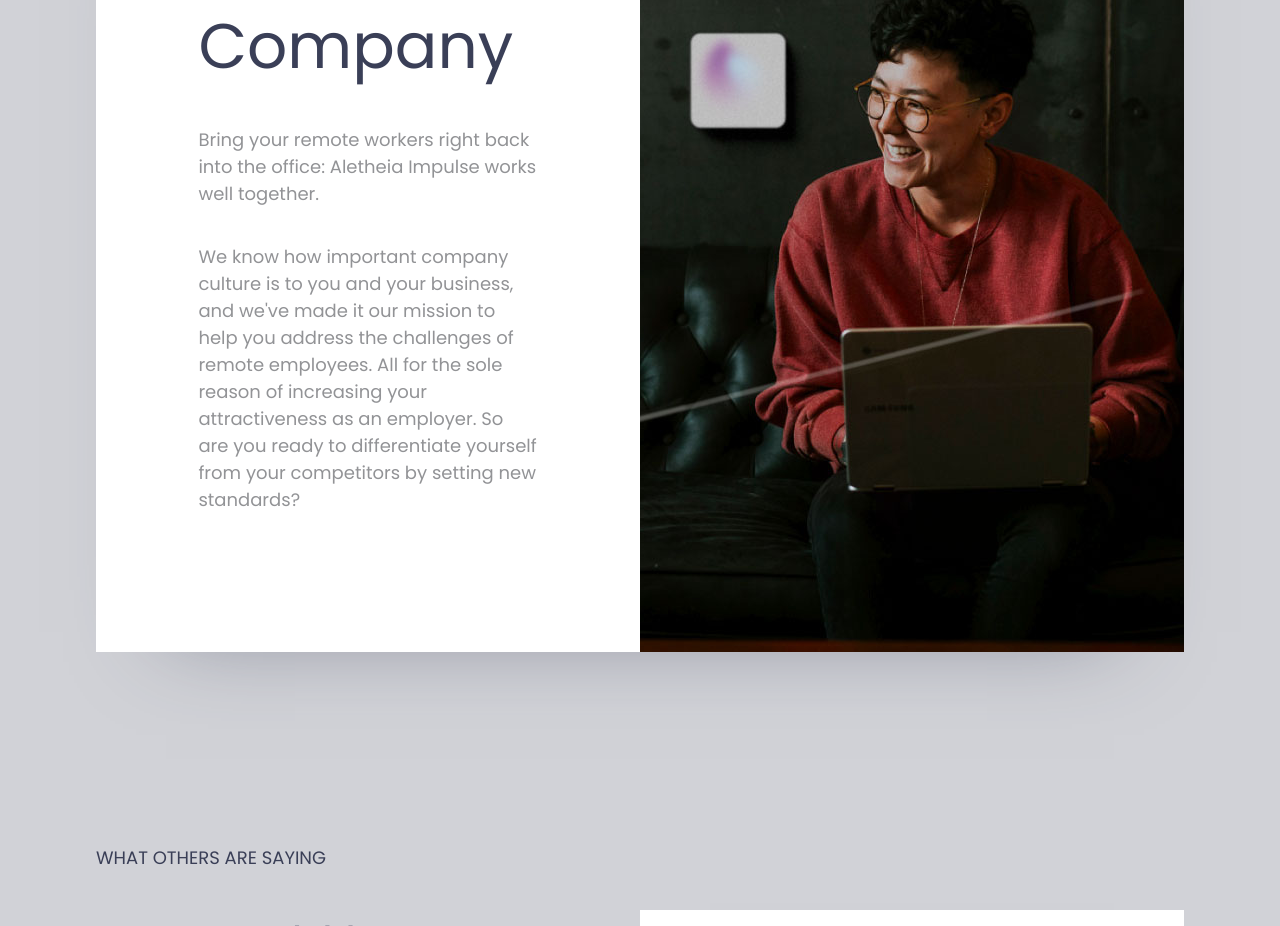
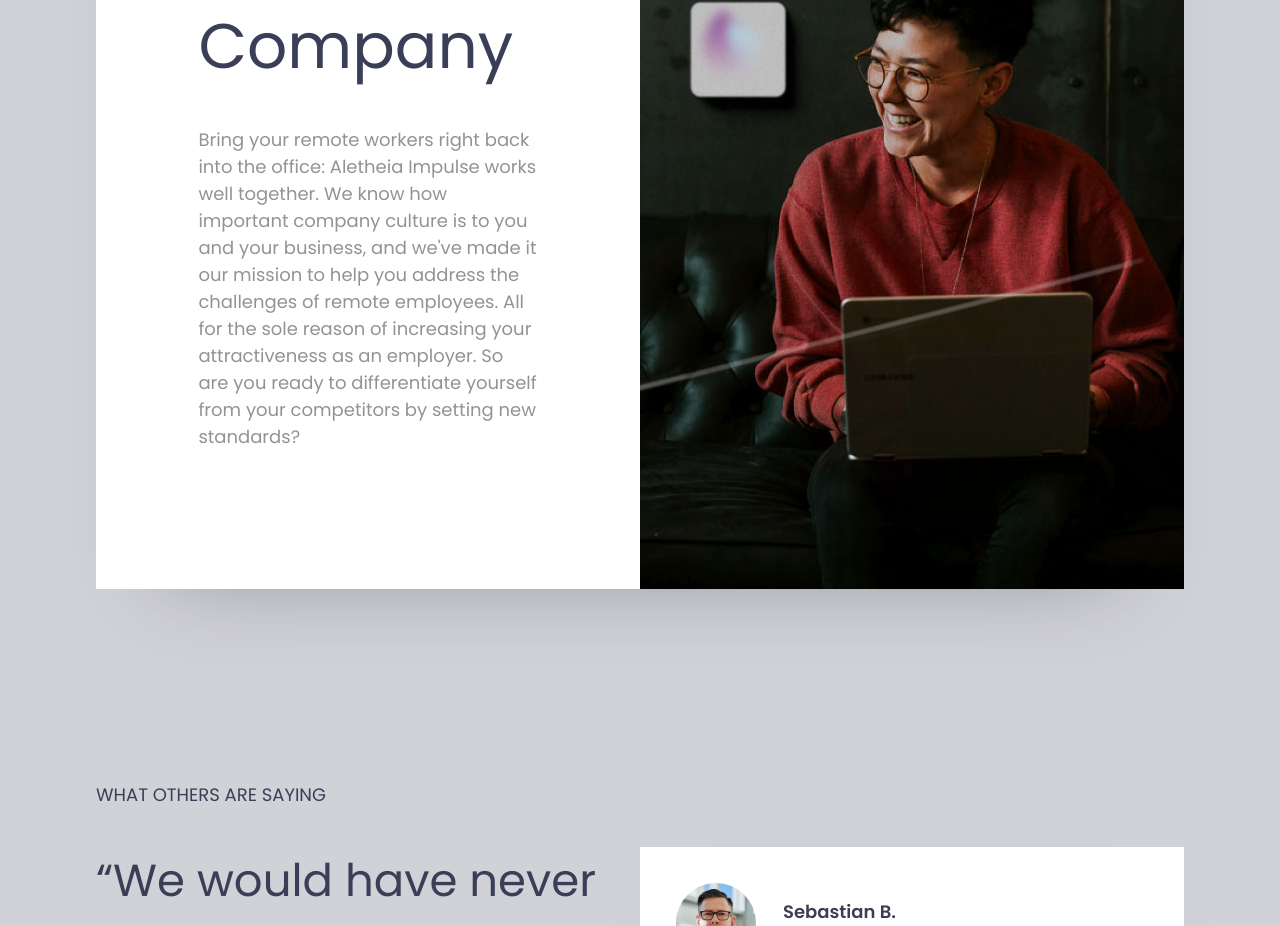
Before and after one commit to superextinct/aletheia, a Next.js app: page /business in a window 1280 px wide. Shown: the part 2520-3446 px from the top of the page. Built offline with nearby package versions, Linux system fonts and the light colour scheme.

Commit message:
remove line break

```diff
--- a/pages/business.js
+++ b/pages/business.js
@@ -52,8 +52,7 @@
                 <div className="grid-2">
                     <div className="col text">
                         <h1>Great Company</h1>
-                        <p>Bring your remote workers right back into the office: Aletheia Impulse works well together.</p>
-                        <p>We know how important company culture is to you and your business, and we've made it our mission to help you address the challenges of remote employees. All for the sole reason of increasing your attractiveness as an employer. So are you ready to differentiate yourself from your competitors by setting new standards?</p>
+                        <p>Bring your remote workers right back into the office: Aletheia Impulse works well together. We know how important company culture is to you and your business, and we've made it our mission to help you address the challenges of remote employees. All for the sole reason of increasing your attractiveness as an employer. So are you ready to differentiate yourself from your competitors by setting new standards?</p>
                     </div>
                     <div className="col">
                         <img src="/images/business.jpg" />
```
